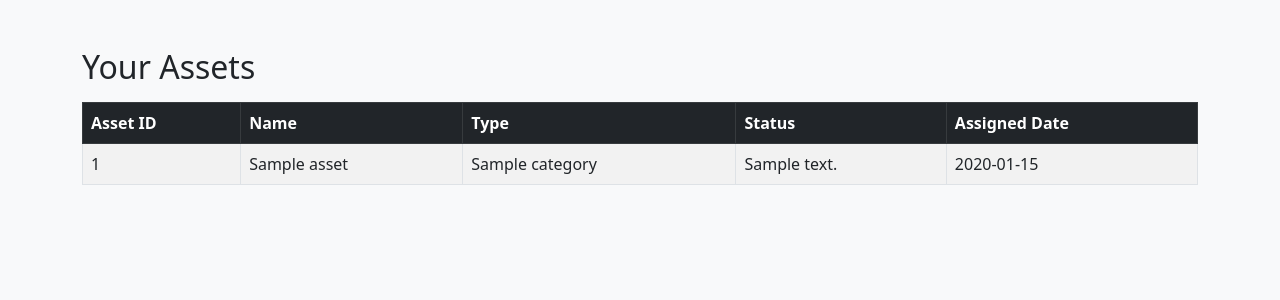
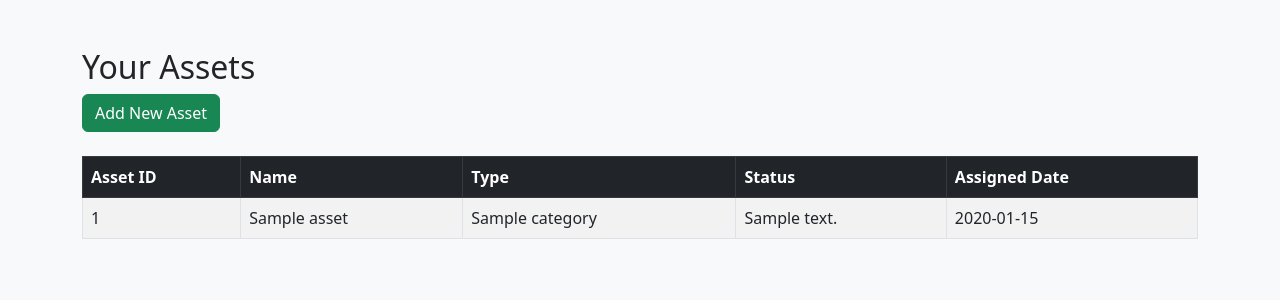
Before and after one commit to ChazzCodes/UniDevopsTask, a Flask app: page /assets in a window 1280 px wide. Shown: the part 56-356 px from the top of the page. Run offline with Flask 3, Linux system fonts and the light colour scheme; a user stored in the database is signed in; tables that the repository leaves empty hold one stand-in row (values such as "Sample post").

Commit message:
Add 'Add New Asset' button and fix HTML structure in assets.html

```diff
--- a/api/templates/assets.html
+++ b/api/templates/assets.html
@@ -21,6 +21,12 @@
         <h2>{{ user.first_name }} {{ user.last_name }}'s Assets</h2>
     {% else %}
         <h2>Your Assets</h2>
+    {% endif %}
+
+    {% if not user or user.id == current_user.id %}
+        <div class="mb-4">
+            <a href="{{ url_for('new_asset') }}" class="btn btn-success">Add New Asset</a>
+        </div>
     {% endif %}
 
     <!-- Asset Table -->
@@ -57,4 +63,8 @@
                 </tr>
             {% endif %}
         </tbody>
+    </table>
+</div>
+
+</tbody>
 </html>
```
Lines whose indentation alone changed are shown as unchanged.
